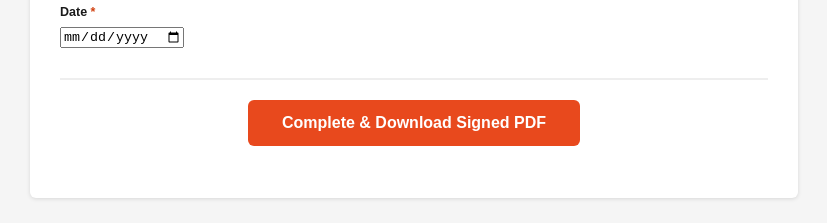
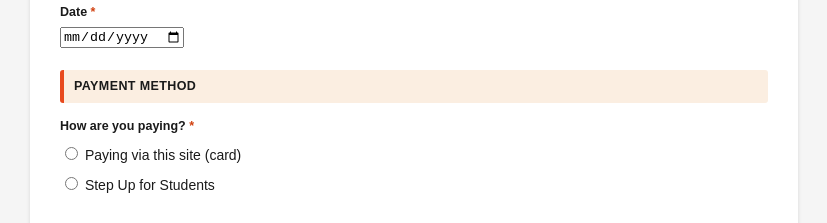
Before and after one commit to CoachJoceB/trainingwaiver, a plain HTML site: page index.html in a window 1280 px wide. Shown: the part 4168-4391 px from the top of the page, without its empty margins (226-1053 px from the left). Drawn offline with nearby package versions, Linux system fonts and the light colour scheme.

Commit message:
Add payment method field (Step Up vs site)

```diff
--- a/index.html
+++ b/index.html
@@ -533,6 +533,18 @@
     <input type="date" id="sig3Date" required>
   </div>
 
+  <!-- PAYMENT METHOD -->
+  <div class="section-header">PAYMENT METHOD</div>
+  <div class="field-group" style="margin-bottom: 16px;">
+    <label style="font-weight: bold; font-size: 12.5px; display: block; margin-bottom: 8px;">How are you paying? <span class="required-star">*</span></label>
+    <label style="display: block; margin-bottom: 8px; font-weight: normal;">
+      <input type="radio" name="paymentMethod" value="site" required> Paying via this site (card)
+    </label>
+    <label style="display: block; margin-bottom: 8px; font-weight: normal;">
+      <input type="radio" name="paymentMethod" value="stepup" required> Step Up for Students
+    </label>
+  </div>
+
   <div class="submit-bar">
     <button type="submit" id="submitBtn">Complete &amp; Download Signed PDF</button>
     <div id="statusMsg" class="status-msg"></div>
@@ -713,7 +725,8 @@ document.getElementById('waiverForm').addEventListener('submit', async function(
     emergencyPhone: val('emergencyPhone'),
     medCondition: radioVal('medCondition'),
     latexAllergy: radioVal('latexAllergy'),
-    mediaRelease: radioVal('mediaRelease')
+    mediaRelease: radioVal('mediaRelease'),
+    paymentMethod: radioVal('paymentMethod')
   };
 
   try {
```
